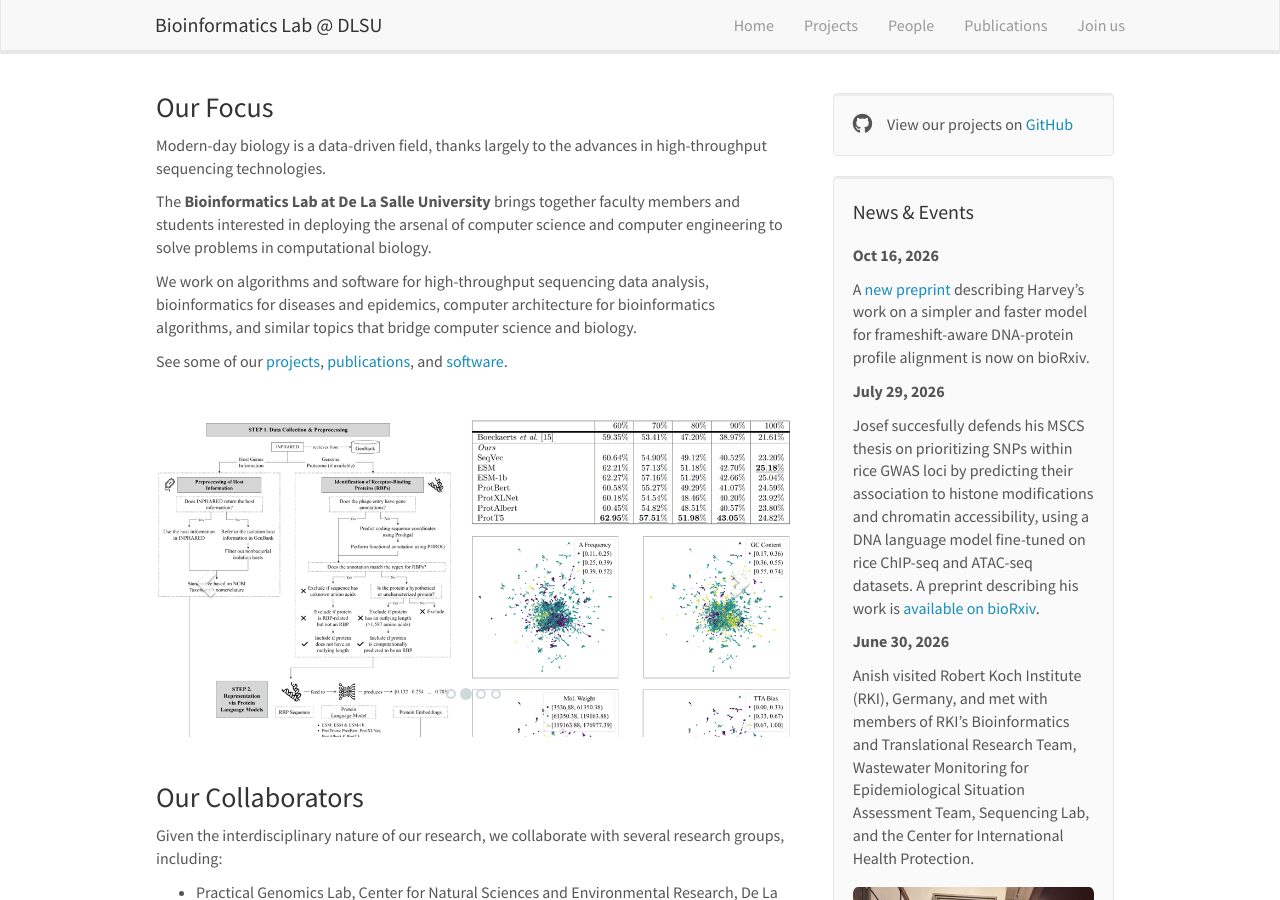
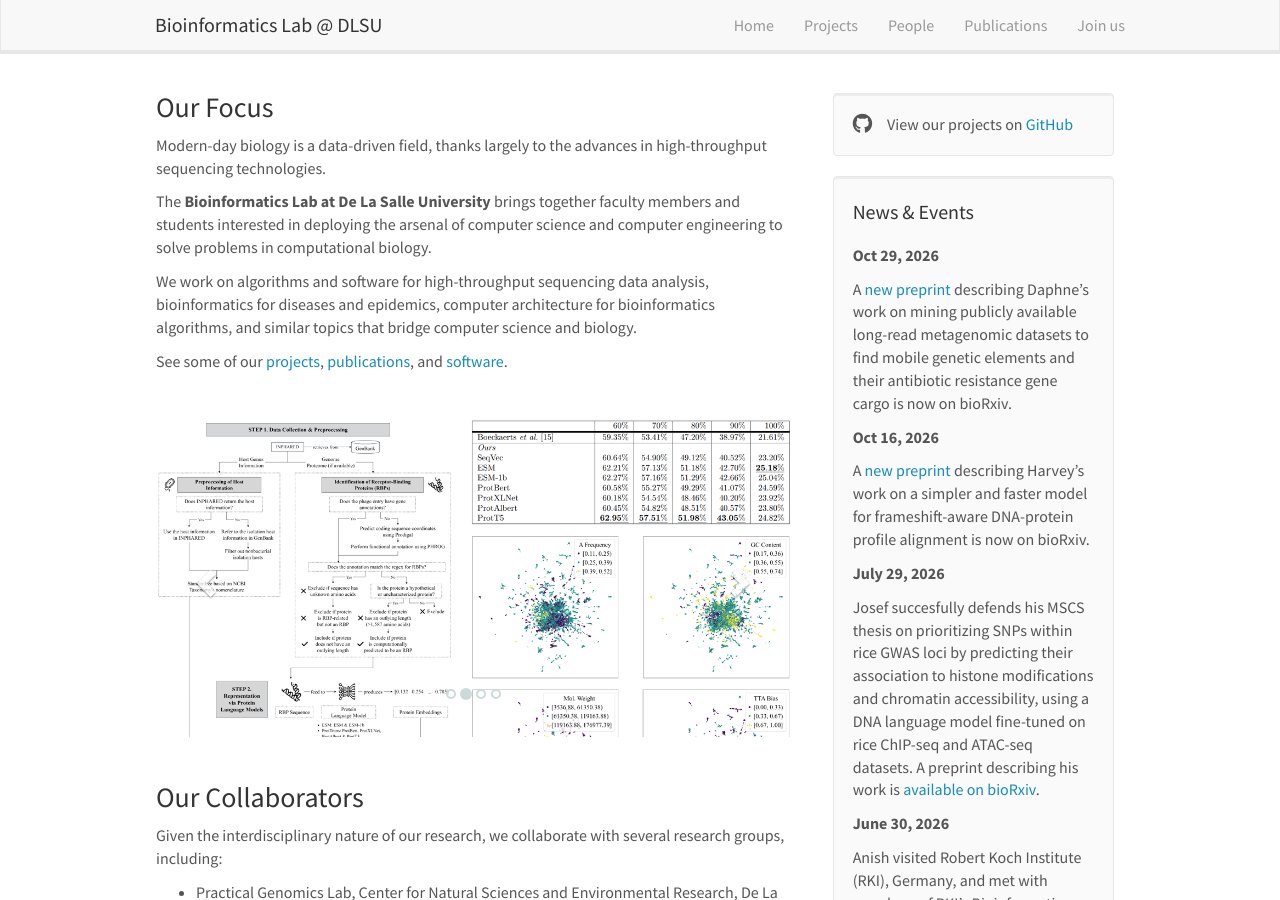
Before and after one commit to bioinfodlsu/bioinfodlsu.github.io, a Jekyll site: the page built from _pages/home.md, in a window 1280 px wide and 900 px high. Built offline with Jekyll 4.4.1, drawn with Linux system fonts in a browser that asks for light colours; nearby versions of some CDN libraries; some of the changed text lies outside the part shown.

Commit message:
Daphne preprint

```diff
--- a/_data/news.yml
+++ b/_data/news.yml
@@ -1,3 +1,6 @@
+- date: Oct 29, 2026
+  headline: A [new preprint](https://www.biorxiv.org/content/10.64898/2026.10.27.762393v1) describing Daphne's work on mining publicly available long-read metagenomic datasets to find mobile genetic elements and their antibiotic resistance gene cargo is now on bioRxiv.
+
 - date: Oct 16, 2026
   headline: A [new preprint](https://www.biorxiv.org/content/10.64898/2026.10.14.759091v1) describing Harvey's work on a simpler and faster model for frameshift-aware DNA-protein profile alignment is now on bioRxiv.
 
```
